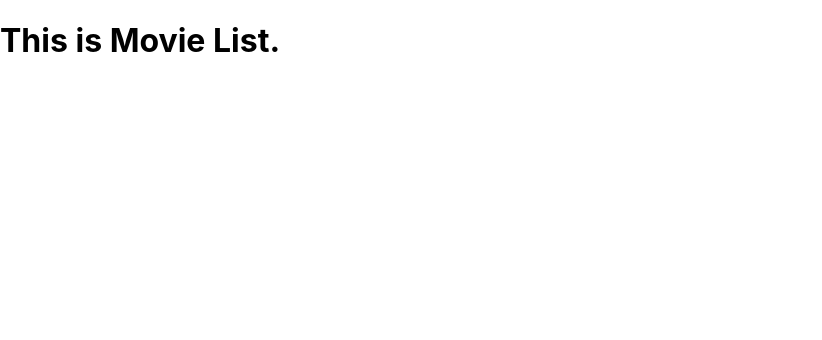
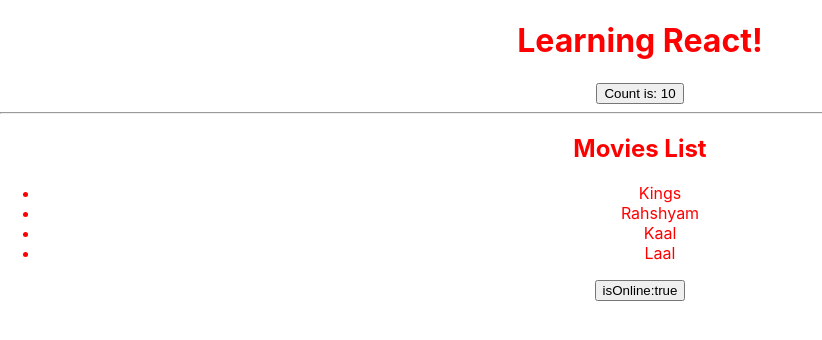
Before and after one commit to devlearning9874/LearningReact, a React (Create React App) app: page / in a window 1280 px wide. Shown: the top 340 px of the page, without its empty margins (0-822 px from the left). Built offline with nearby package versions, Linux system fonts and the light colour scheme.

Commit message:
Learnt use of useState an useEffect

```diff
--- a/src/App.css
+++ b/src/App.css
@@ -1,6 +1,13 @@
 .App {
   text-align: center;
+
+  color:red;
 }
+
+.movie{
+  list-style: none;
+}
+
 
 .App-logo {
   height: 40vmin;
--- a/src/App.js
+++ b/src/App.js
@@ -1,16 +1,20 @@
-import logo from './logo.svg';
+import React, {useState} from 'react';
 import './App.css';
-import './component/Counter';
 import Counter from './component/Counter';
+import  MoviesList  from './component/MoviesList';
+import  Speedometer from './component/Speedometer';
 
 function App() {
 
-
+ const [isOnline, setisOnline] = useState(true);
 
   return (
-    <div>
+    <div className="App">
+      <h1>Learning React!</h1>
+      <Counter />
+      {isOnline ? <MoviesList /> : <Speedometer />}
+      <button onClick={()=>setisOnline(!isOnline)}>isOnline:{isOnline.toString()}</button>
 
-      <Counter></Counter>
     </div>
   );
 }
--- a/src/component/Counter.js
+++ b/src/component/Counter.js
@@ -1,9 +1,27 @@
- import React from 'react'
+ import React, {useState, useEffect} from 'react'
 
  const Counter = () => {
+
+
+
+   const [count, setCount] = useState(10);
+
+    const handleCount = () =>{  //To get the current value we use useEffect not function.
+
+        setCount(count+5);
+        console.log(count);
+
+    }
+
+    useEffect(() => {
+        console.log("Count has been changed to", count);
+    }, [count])
+
      return (
          <div>
-             <h1>This is Movie List.</h1>
+
+             <button onClick={handleCount}>Count is: {count}</button>
+
          </div>
      )
  }
--- /dev/null
+++ b/src/component/MoviesList.js
@@ -0,0 +1,24 @@
+import React from 'react'
+
+const MoviesList = () => {
+
+    const movieList = ["Kings", "Rahshyam", "Kaal", "Laal"];
+    return (
+    <div>
+     <hr />
+     <h2>Movies List</h2>
+     <ul>
+        {movieList.map(movies =>{
+            return (
+                <li>{movies}</li>
+            )
+        })}
+     </ul>
+
+
+    </div>
+
+    );
+}
+
+export default MoviesList
--- /dev/null
+++ b/src/component/Speedometer.js
@@ -0,0 +1,35 @@
+import React, {useState, useEffect} from 'react'
+
+ const Speedometer = () => {
+
+    const [speed, setspeed] = useState(30);
+
+    const handleSpeed = () => {
+
+        setspeed(speed + 10);
+        console.log(speed);
+    }
+
+    useEffect(() => {
+       console.log("Currrent speed changed to:", speed);
+    }, [speed])
+
+    useEffect(() => {
+        console.log("Speedometer Mounted.")
+        return () => {
+            console.log("Speedometer un-mounted.")
+        }
+    }, [])
+
+
+    return (
+        <div>
+            <hr />
+             <h2>Speedometer</h2>
+
+            <button onClick = {handleSpeed}>Current Speed: {speed}</button>
+        </div>
+    )
+}
+
+export default Speedometer
```
Also changed, not shown: 1 other file (tests, documents, lock files or other folders).
